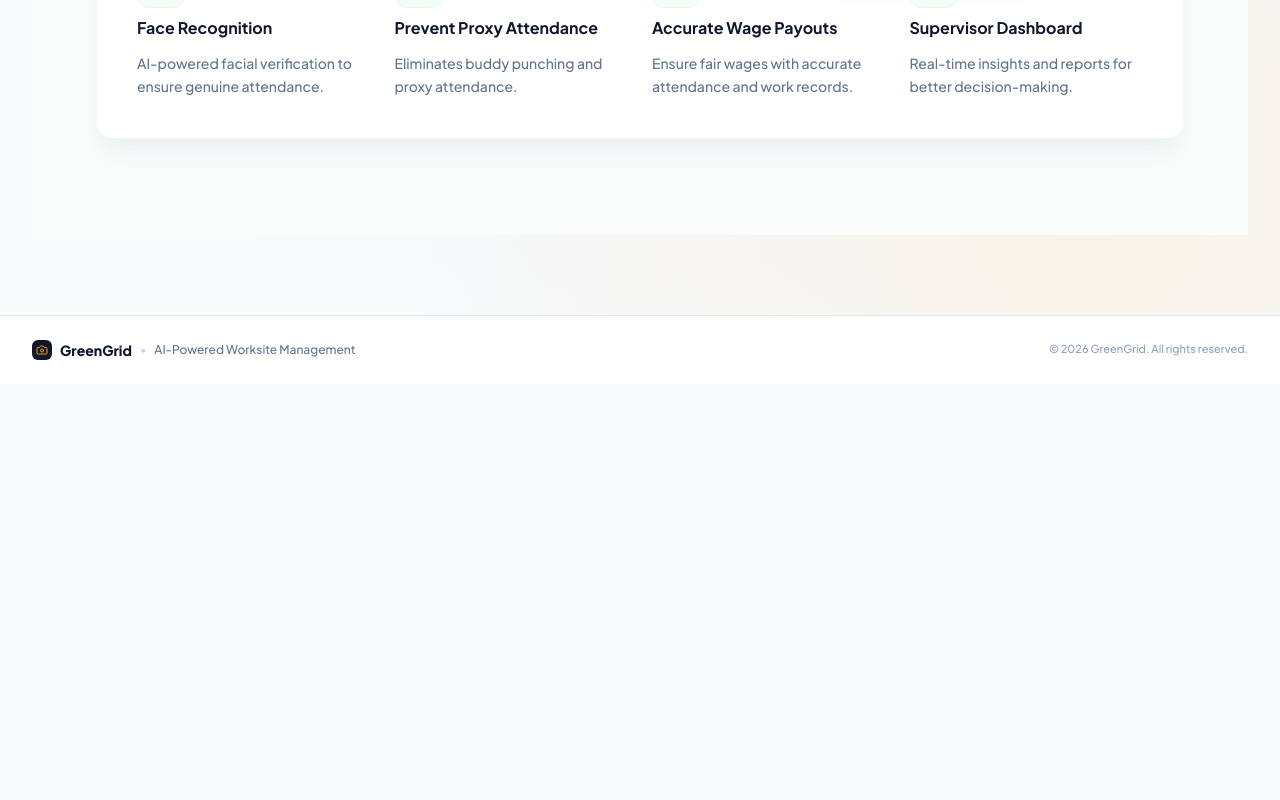
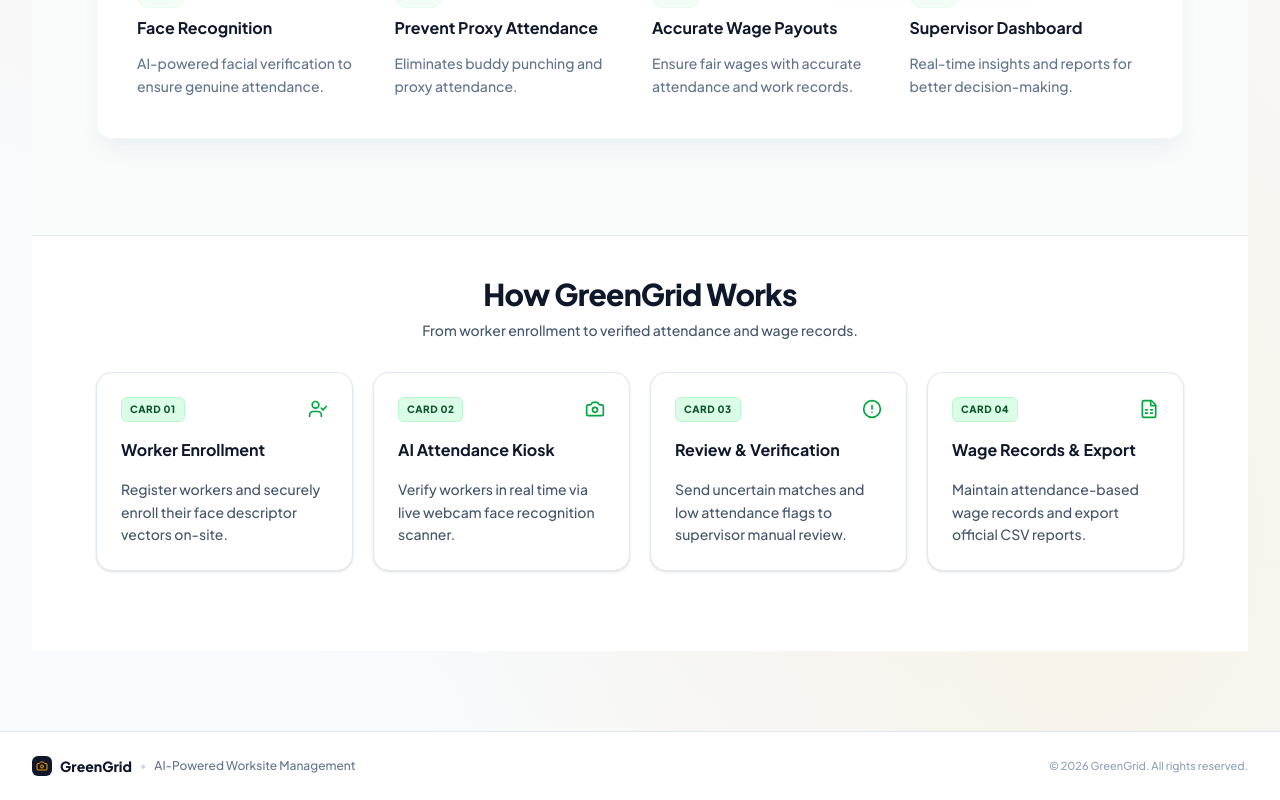
Before and after one commit to RishiVykunta/hakerthon, a Next.js app: page / in a window 1280 px wide. Shown: the part 959-1759 px from the top of the page. Before the commit the page ends 1343 px from the top, so only its background shows below. Built offline with nearby package versions, Linux system fonts and the light colour scheme; no server answers.

Commit message:
Extend layout sides to remove empty space and restore 'How GreenGrid Works' process section

```diff
--- a/src/app/page.tsx
+++ b/src/app/page.tsx
@@ -9,7 +9,11 @@ import {
   ScanFace,
   Users,
   FileText,
-  BarChart2
+  BarChart2,
+  Camera,
+  UserCheck,
+  AlertCircle,
+  FileSpreadsheet
 } from 'lucide-react'
 import Image from 'next/image'
 
@@ -34,11 +38,11 @@ export default function LandingPage() {
   return (
     <div className="min-h-screen bg-[#F9FCFA] font-sans">
 
-      {/* HERO SECTION */}
-      <div className="max-w-[1440px] mx-auto grid grid-cols-1 lg:grid-cols-[1.1fr_0.9fr] lg:min-h-[calc(100vh-64px)]">
+      {/* HERO SECTION - Full Width */}
+      <div className="w-full grid grid-cols-1 lg:grid-cols-[1.1fr_0.9fr] lg:min-h-[calc(100vh-64px)]">
 
         {/* LEFT COLUMN - TEXT & BUTTONS */}
-        <div className="flex flex-col justify-center px-4 sm:px-6 lg:pl-16 xl:pl-24 lg:pr-12 pt-10 pb-8 lg:py-20 text-center lg:text-left relative z-10 order-1">
+        <div className="flex flex-col justify-center px-4 sm:px-6 lg:pl-[10%] xl:pl-[15%] lg:pr-12 pt-10 pb-8 lg:py-20 text-center lg:text-left relative z-10 order-1">
 
           {/* Badge */}
           <div className="inline-flex items-center gap-2 px-4 py-2 rounded-full bg-green-50 border border-green-200 text-green-700 text-[10px] sm:text-xs font-bold w-fit mx-auto lg:mx-0 mb-6 lg:mb-8 shadow-sm">
@@ -119,7 +123,7 @@ export default function LandingPage() {
       </div>
 
       {/* FEATURE CARDS SECTION */}
-      <div className="max-w-[1440px] mx-auto px-4 sm:px-6 lg:px-16 pb-16 lg:pb-24 pt-12 lg:pt-0 lg:-mt-16 relative z-20">
+      <div className="w-full max-w-[1440px] mx-auto px-4 sm:px-6 lg:px-16 pb-16 lg:pb-24 pt-12 lg:pt-0 lg:-mt-16 relative z-20">
         <div className="bg-white/90 backdrop-blur-md rounded-2xl p-6 sm:p-8 lg:p-10 shadow-xl shadow-slate-200/40 border border-slate-100 grid grid-cols-1 sm:grid-cols-2 lg:grid-cols-4 gap-8 lg:gap-6">
 
           {/* Feature 1 */}
@@ -169,6 +173,76 @@ export default function LandingPage() {
         </div>
       </div>
 
+      {/* WORKFLOW SECTION: HOW GREENGRID WORKS */}
+      <section className="space-y-8 max-w-[1440px] mx-auto px-4 sm:px-6 lg:px-16 pb-20 pt-10 border-t border-slate-200/80 bg-white">
+        <div className="text-center max-w-2xl mx-auto space-y-2">
+          <h2 className="text-2xl sm:text-3xl font-extrabold text-slate-900 tracking-tight">
+            How GreenGrid Works
+          </h2>
+          <p className="text-xs sm:text-sm text-slate-600 font-medium">
+            From worker enrollment to verified attendance and wage records.
+          </p>
+        </div>
+
+        <div className="grid grid-cols-1 sm:grid-cols-2 lg:grid-cols-4 gap-5">
+          {/* CARD 01 */}
+          <div className="p-6 rounded-2xl bg-white border border-slate-200 shadow-sm space-y-4 hover:shadow-md transition-shadow">
+            <div className="flex items-center justify-between">
+              <span className="text-[10px] font-extrabold text-green-900 uppercase tracking-wider bg-green-100 px-2 py-1 rounded-md border border-green-200">
+                CARD 01
+              </span>
+              <UserCheck className="w-5 h-5 text-green-600" />
+            </div>
+            <h3 className="font-bold text-slate-900 text-base">Worker Enrollment</h3>
+            <p className="text-xs sm:text-sm text-slate-600 leading-relaxed font-medium">
+              Register workers and securely enroll their face descriptor vectors on-site.
+            </p>
+          </div>
+
+          {/* CARD 02 */}
+          <div className="p-6 rounded-2xl bg-white border border-slate-200 shadow-sm space-y-4 hover:shadow-md transition-shadow">
+            <div className="flex items-center justify-between">
+              <span className="text-[10px] font-extrabold text-green-900 uppercase tracking-wider bg-green-100 px-2 py-1 rounded-md border border-green-200">
+                CARD 02
+              </span>
+              <Camera className="w-5 h-5 text-green-600" />
+            </div>
+            <h3 className="font-bold text-slate-900 text-base">AI Attendance Kiosk</h3>
+            <p className="text-xs sm:text-sm text-slate-600 leading-relaxed font-medium">
+              Verify workers in real time via live webcam face recognition scanner.
+            </p>
+          </div>
+
+          {/* CARD 03 */}
+          <div className="p-6 rounded-2xl bg-white border border-slate-200 shadow-sm space-y-4 hover:shadow-md transition-shadow">
+            <div className="flex items-center justify-between">
+              <span className="text-[10px] font-extrabold text-green-900 uppercase tracking-wider bg-green-100 px-2 py-1 rounded-md border border-green-200">
+                CARD 03
+              </span>
+              <AlertCircle className="w-5 h-5 text-green-600" />
+            </div>
+            <h3 className="font-bold text-slate-900 text-base">Review & Verification</h3>
+            <p className="text-xs sm:text-sm text-slate-600 leading-relaxed font-medium">
+              Send uncertain matches and low attendance flags to supervisor manual review.
+            </p>
+          </div>
+
+          {/* CARD 04 */}
+          <div className="p-6 rounded-2xl bg-white border border-slate-200 shadow-sm space-y-4 hover:shadow-md transition-shadow">
+            <div className="flex items-center justify-between">
+              <span className="text-[10px] font-extrabold text-green-900 uppercase tracking-wider bg-green-100 px-2 py-1 rounded-md border border-green-200">
+                CARD 04
+              </span>
+              <FileSpreadsheet className="w-5 h-5 text-green-600" />
+            </div>
+            <h3 className="font-bold text-slate-900 text-base">Wage Records & Export</h3>
+            <p className="text-xs sm:text-sm text-slate-600 leading-relaxed font-medium">
+              Maintain attendance-based wage records and export official CSV reports.
+            </p>
+          </div>
+        </div>
+      </section>
+
     </div>
   )
 }
```
